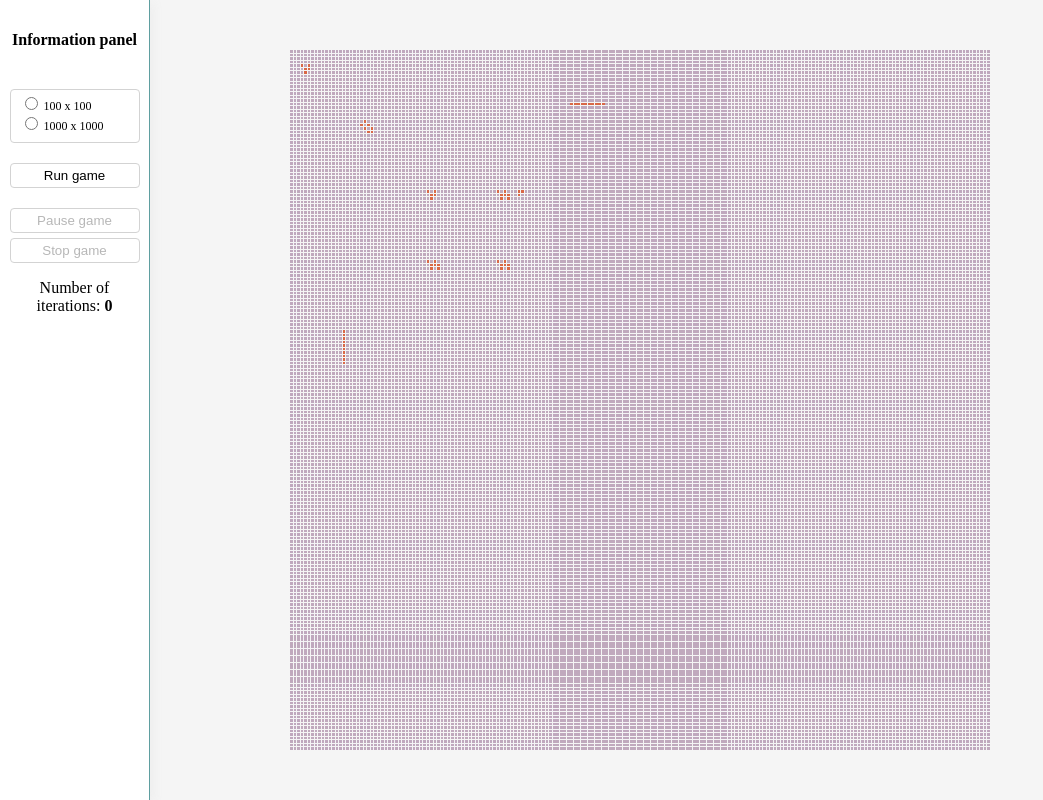
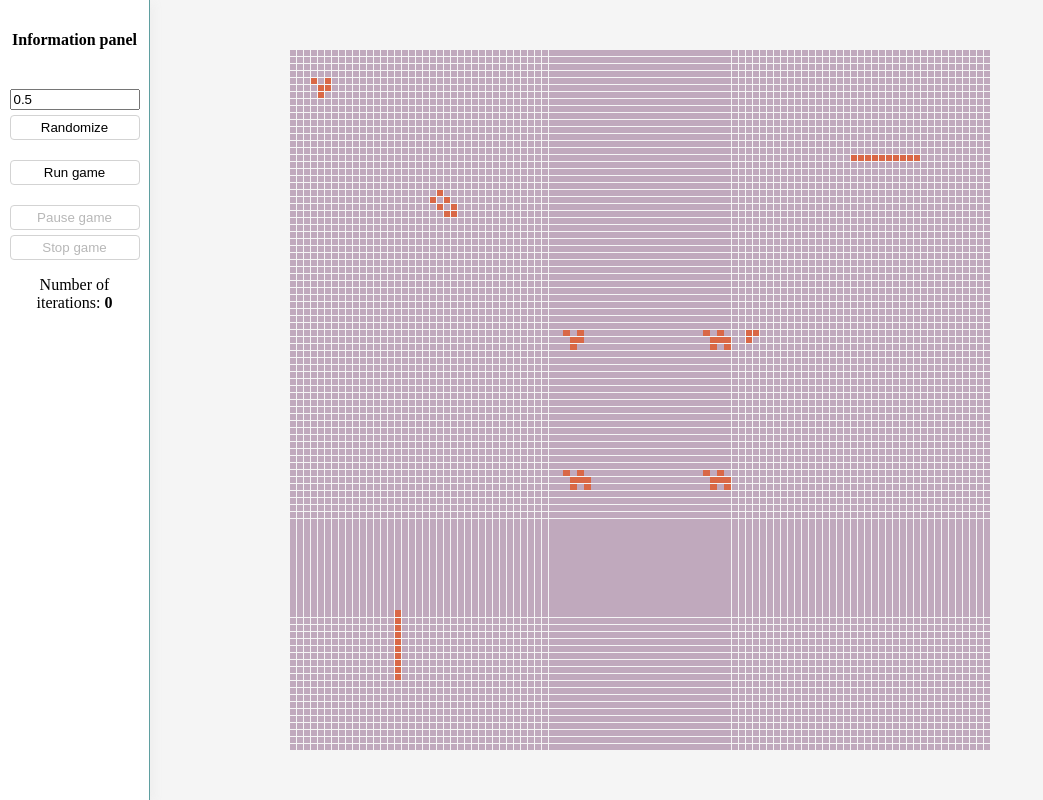
Before and after one commit to kovalenkovpu/life-game, a website built with webpack: page src/index.html in a window 1280 px wide. Shown: the whole page, without its empty margins (0-1043 px from the left). Built offline with nearby package versions, Linux system fonts and the light colour scheme.

Commit message:
LG02-class-based-MVC
  * Some enhancements

```diff
--- a/src/constants/common.js
+++ b/src/constants/common.js
@@ -3,5 +3,7 @@ export const LEFT_PANEL_CLASS_NAME = '.left-panel';
 export const RUN_GAME_BTN = '.run-game';
 export const STOP_GAME_BTN = '.stop-game';
 export const PAUSE_GAME_BTN = '.pause-game';
+export const RANDOMIZE_BTN = '.randomize';
 export const DELAY = 32;
 export const COUNTER_ID = 'iterations';
+export const RANDOMIZE_FACTOR_ID = '#randomize-factor';
--- a/src/GameController.js
+++ b/src/controllers/GameController.js
@@ -4,7 +4,8 @@ export class GameController {
     this.gameView = gameView;
   }
 
-  oneDimensionSize = 200;
+  // TODO: make customizable
+  oneDimensionSize = 100;
 
   intervalId = null;
 
@@ -34,6 +35,19 @@ export class GameController {
     clearInterval(this.intervalId);
   };
 
+  getRandomIndex = () => Math.ceil((Math.random() * this.oneDimensionSize));
+
+  // When randomize button is clicked
+  onRandomize = () => {
+    const randomizeFactor = this.gameView.getRandomizeFactor();
+    const numberOfRandomElements = this.oneDimensionSize ** 2 * randomizeFactor;
+
+    this.gameModel.initialData = new Array(numberOfRandomElements).fill('')
+      .map(() => `${this.getRandomIndex()}-${this.getRandomIndex()}`);
+
+    this.initGame();
+  };
+
   // Init app
   initGame = () => {
     this.gameModel.oneDimensionSize = this.oneDimensionSize;
@@ -43,6 +57,7 @@ export class GameController {
     this.gameView.onStartGame = this.onStartGame;
     this.gameView.onStopGame = this.onStopGame;
     this.gameView.onPauseGame = this.onPauseGame;
+    this.gameView.onRandomize = this.onRandomize;
     this.gameView.renderGrid(this.gameModel.dataModel, this.counter);
   };
 }
--- a/src/index.html
+++ b/src/index.html
@@ -10,7 +10,8 @@
 <body>
   <aside class="left-panel">
     <h4 class="information-panel">Information panel</h4>
-    <fieldset id="group1">
+    <!-- TODO: Implement custom grid size  -->
+    <!-- <fieldset id="group1">
       <label for="small">
         <input type="radio" id="small" name="group1" value="100">
         100 x 100
@@ -21,7 +22,9 @@
         <input type="radio" id="middle" name="group1" value="100">
         1000 x 1000
       </label><br>
-    </fieldset>
+    </fieldset> -->
+    <input id="randomize-factor" type="number" min="0" max="1" value="0.5" step="0.1" />
+    <button class="randomize">Randomize</button>
     <button class="run-game">Run game</button>
     <button class="pause-game">Pause game</button>
     <button class="stop-game">Stop game</button>
--- a/src/index.js
+++ b/src/index.js
@@ -1,8 +1,8 @@
 import 'src/styles.scss';
 
-import { GameView } from 'src/GameView';
-import { GameModel } from 'src/GameModel';
-import { GameController } from 'src/GameController';
+import { GameView } from 'src/views/GameView';
+import { GameModel } from 'src/models/GameModel';
+import { GameController } from 'src/controllers/GameController';
 
 import { initialData } from './constants/initialData';
 
--- a/src/styles.scss
+++ b/src/styles.scss
@@ -92,6 +92,15 @@ label:hover {
   font-size: 12px;
 }
 
+.randomize {
+  margin-bottom: 20px;
+}
+
+#randomize-factor {
+  width: 130px;
+  margin-bottom: 5px;
+}
+
 .run-game {
   margin-bottom: 20px;
 }
--- a/src/GameView.js
+++ b/src/views/GameView.js
@@ -3,8 +3,10 @@ import {
   LEFT_PANEL_CLASS_NAME,
   RUN_GAME_BTN,
   PAUSE_GAME_BTN,
+  RANDOMIZE_BTN,
   STOP_GAME_BTN,
   COUNTER_ID,
+  RANDOMIZE_FACTOR_ID,
 } from 'src/constants/common';
 
 export class GameView {
@@ -14,13 +16,13 @@ export class GameView {
 
   onPauseGame = null;
 
-  grid = null;
-
-  startGameButton = null;
-
-  stopGameButton = null;
+  onRandomize = null;
 
   oneDimensionSize = null;
+
+  randomizeFactor = 0;
+
+  grid = document.createElement('main');
 
   startGameButton = document.querySelector(RUN_GAME_BTN);
 
@@ -28,7 +30,13 @@ export class GameView {
 
   stopGameButton = document.querySelector(STOP_GAME_BTN);
 
+  randomizeButton = document.querySelector(RANDOMIZE_BTN);
+
+  randomizeFactorInput = document.querySelector(RANDOMIZE_FACTOR_ID);
+
   counterEl = document.getElementById(COUNTER_ID);
+
+  getRandomizeFactor = () => this.randomizeFactorInput.value;
 
   startGameHandler = () => {
     this.onStartGame();
@@ -36,6 +44,7 @@ export class GameView {
     this.startGameButton.disabled = true;
     this.pauseGameButton.disabled = false;
     this.stopGameButton.disabled = false;
+    this.randomizeButton.disabled = true;
   };
 
   pauseGameHandler = () => {
@@ -44,6 +53,7 @@ export class GameView {
     this.startGameButton.innerText = 'Resume game';
     this.startGameButton.disabled = false;
     this.pauseGameButton.disabled = true;
+    this.randomizeButton.disabled = false;
   };
 
   stopGameHandler = () => {
@@ -51,6 +61,28 @@ export class GameView {
 
     this.startGameButton.innerText = 'Start game';
     this.startGameButton.disabled = false;
+    this.randomizeButton.disabled = false;
+  };
+
+  randomizeHandler = () => {
+    this.onRandomize();
+  };
+
+  generateGridMarkup = (dataModel) => {
+    for (let i = 0; i < this.oneDimensionSize; i += 1) {
+      for (let j = 0; j < this.oneDimensionSize; j += 1) {
+        const cell = document.createElement('span');
+        const cellData = dataModel[i][j];
+        const isSelectedStringified = String(Boolean(cellData));
+
+        cell.setAttribute('id', i * this.oneDimensionSize + j);
+        cell.setAttribute('class', 'cell');
+        cell.setAttribute('data-type', 'cell');
+        cell.setAttribute('data-selected', isSelectedStringified);
+
+        this.grid.insertAdjacentElement('beforeend', cell);
+      }
+    }
   };
 
   renderGrid = (dataModel, counter) => {
@@ -65,25 +97,11 @@ export class GameView {
     }
 
     this.counterEl.innerText = counter;
-    this.grid = document.createElement('main');
     this.grid.classList.add(GRID_CLASS_NAME);
     this.grid.style['grid-template-row'] = `repeat(${this.oneDimensionSize}, 1fr)`;
     this.grid.style['grid-template-columns'] = `repeat(${this.oneDimensionSize}, 1fr)`;
 
-    for (let i = 0; i < this.oneDimensionSize; i += 1) {
-      for (let j = 0; j < this.oneDimensionSize; j += 1) {
-        const cell = document.createElement('span');
-        const cellData = dataModel[i][j];
-        const isSelectedStringified = String(Boolean(cellData));
-
-        cell.setAttribute('id', i * this.oneDimensionSize + j);
-        cell.setAttribute('class', 'cell');
-        cell.setAttribute('data-type', 'cell');
-        cell.setAttribute('data-selected', isSelectedStringified);
-
-        this.grid.insertAdjacentElement('beforeend', cell);
-      }
-    }
+    this.generateGridMarkup(dataModel);
 
     document
       .querySelector(LEFT_PANEL_CLASS_NAME)
@@ -96,6 +114,8 @@ export class GameView {
 
     this.stopGameButton.addEventListener('click', this.stopGameHandler);
     this.stopGameButton.disabled = true;
+
+    this.randomizeButton.addEventListener('click', this.randomizeHandler);
   };
 
   updateGrid = (generationDiff, counter) => {
```
Also changed, not shown: src/models/GameModel.js (renamed from src/GameModel.js).
